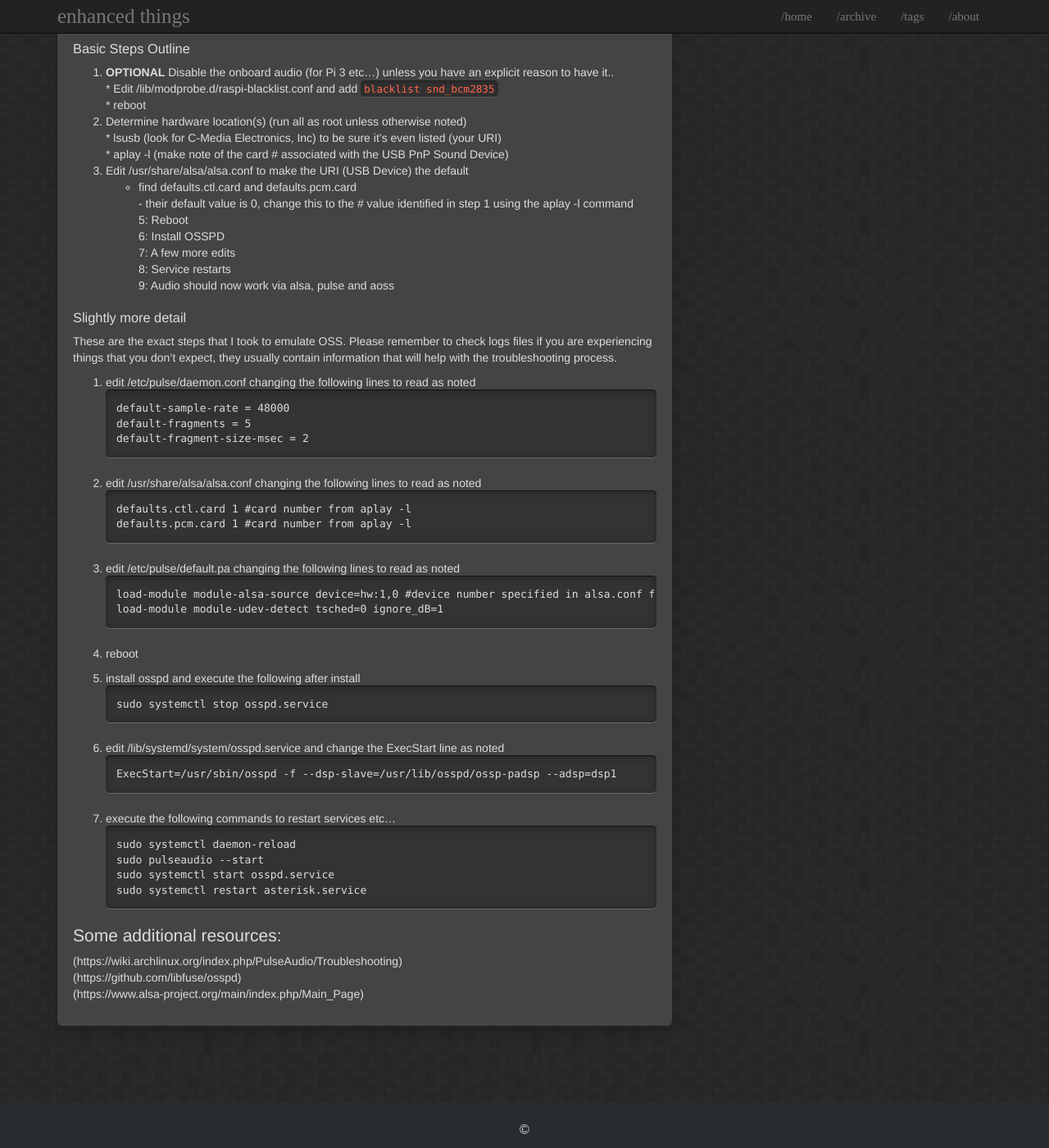
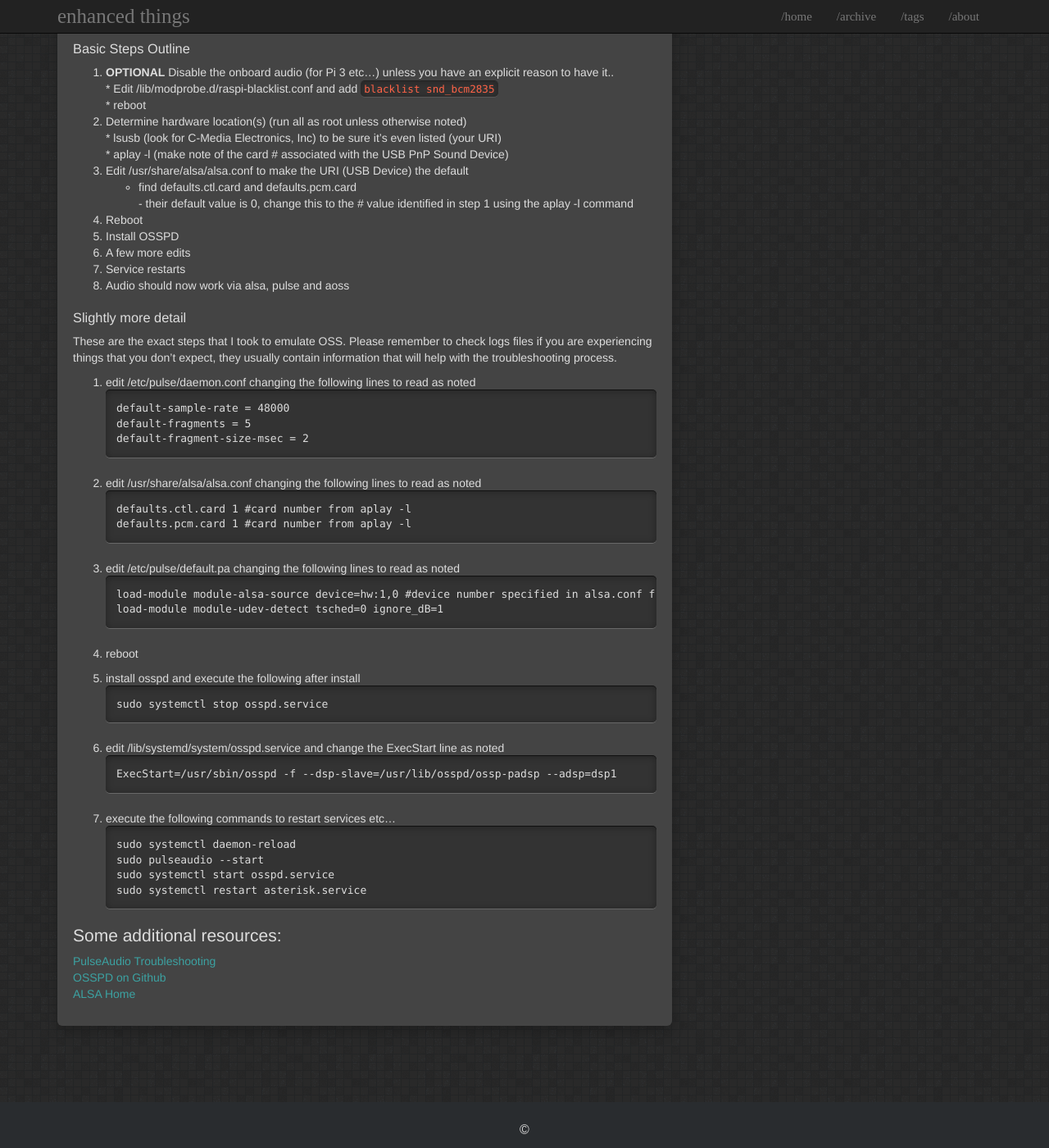
Before and after one commit to enhanced/enhanced.github.io, a Jekyll site: the page built from _posts/2018-08-01-ASL_With_ALSA.md, in a window 1280 px wide and 1400 px high, scrolled down 655 px. Shown: the whole window at 82% size. Built offline with Jekyll 4.4.1, drawn with Linux system fonts in a browser that asks for light colours; some of the changed lines change nothing that is shown.

Commit message:
updates and things

````diff
--- a/_posts/2018-08-01-ASL_With_ALSA.md
+++ b/_posts/2018-08-01-ASL_With_ALSA.md
@@ -40,11 +40,11 @@ Yes, I did try fairly exhaustively to use AOSS and ALSA-OSPD but was never able
 3. Edit /usr/share/alsa/alsa.conf to make the URI (USB Device) the default
 	* find defaults.ctl.card and defaults.pcm.card
  		- their default value is 0, change this to the # value identified in step 1 using the aplay -l command
- 5: Reboot
- 6: Install OSSPD
- 7: A few more edits
- 8: Service restarts
- 9: Audio should now work via alsa, pulse and aoss
+5. Reboot
+6. Install OSSPD
+7. A few more edits
+8. Service restarts
+9. Audio should now work via alsa, pulse and aoss
 
 ### Slightly more detail
 
@@ -89,9 +89,7 @@ sudo systemctl start osspd.service
 sudo systemctl restart asterisk.service
 ```
 
-
-
 ## Some additional resources:
-(https://wiki.archlinux.org/index.php/PulseAudio/Troubleshooting)
-(https://github.com/libfuse/osspd)
-(https://www.alsa-project.org/main/index.php/Main_Page)
+[PulseAudio Troubleshooting](https://wiki.archlinux.org/index.php/PulseAudio/Troubleshooting)
+[OSSPD on Github](https://github.com/libfuse/osspd)
+[ALSA Home](https://www.alsa-project.org/main/index.php/Main_Page)
````
